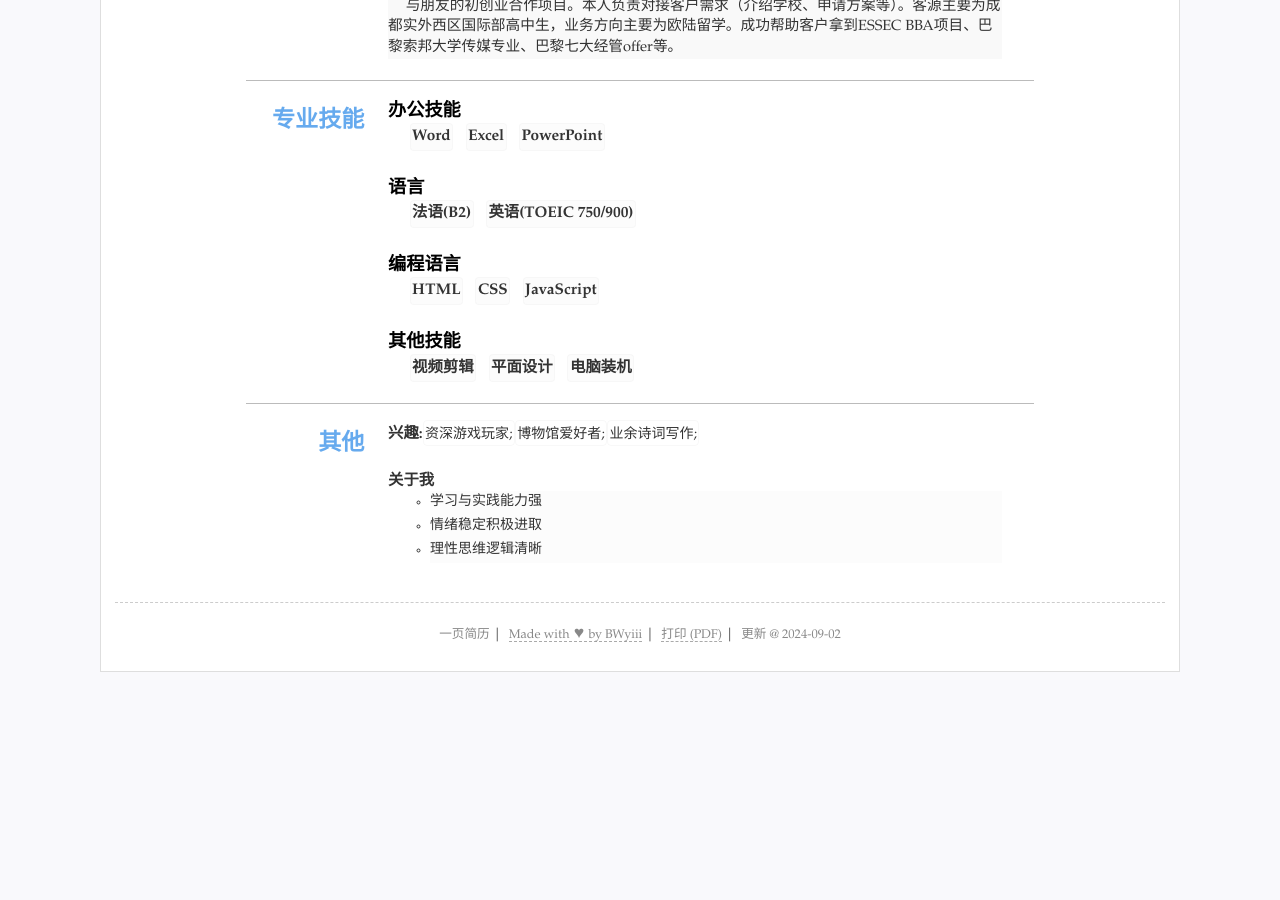
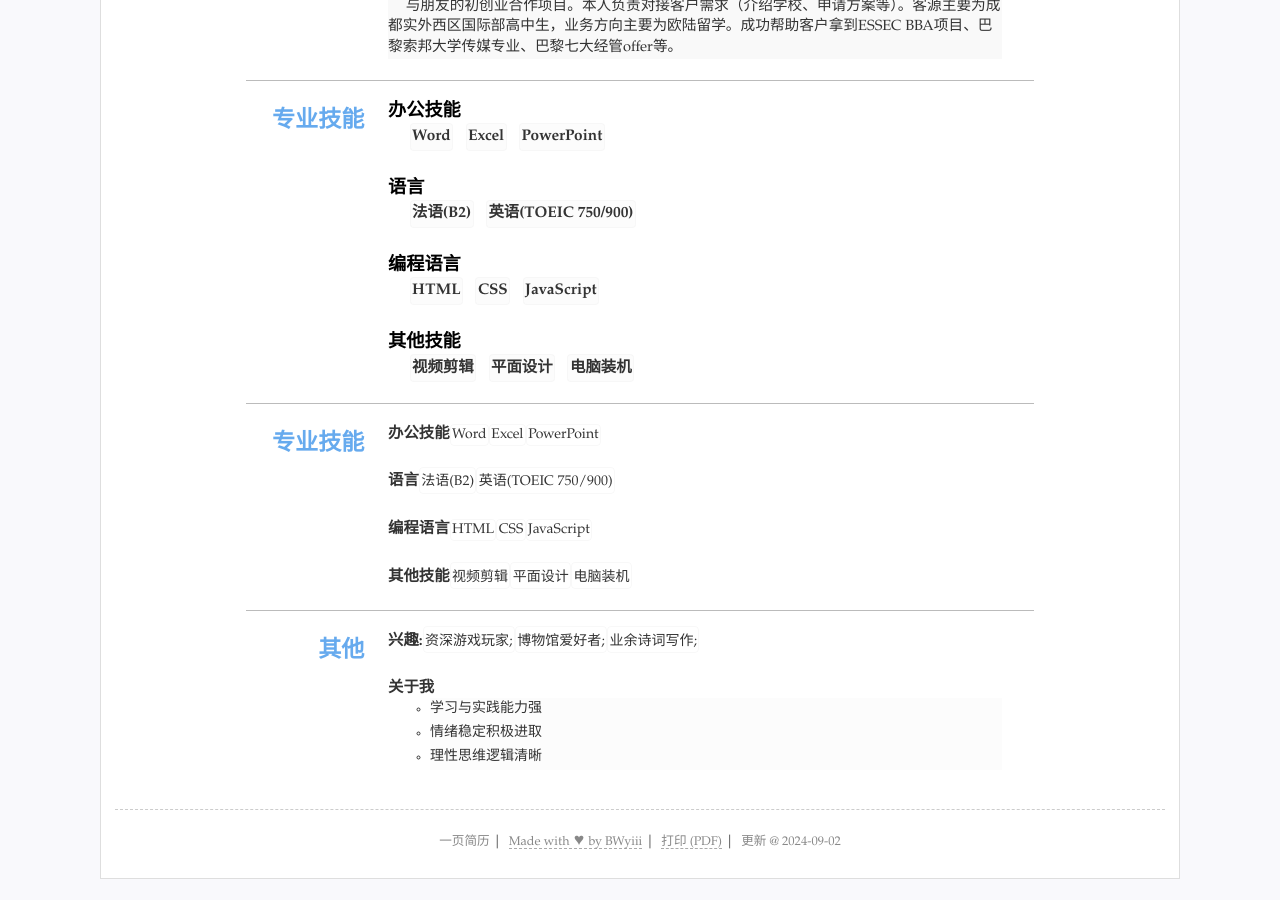
Before and after one commit to BWyiii/-, a Jekyll site: the page built from index.html, in a window 1280 px wide and 900 px high, scrolled down 915 px. Built offline with Jekyll 4.4.1, drawn with Linux system fonts in a browser that asks for light colours; before the commit the page ends 1608 px from its top, so only the background shows below that.

Commit message:
Update resume.yml

```diff
--- a/_data/resume.yml
+++ b/_data/resume.yml
@@ -93,6 +93,30 @@ main: #简历主要内容，
 
 #others 其他简略内容(列表)
 others: #其他列表显示
+- type: skills
+  name: 专业技能
+  content:
+
+  - title: 办公技能
+    items: #itmems 可以小块的方式显示
+    - Word
+    - Excel
+    - PowerPoint
+  - title: 语言
+    items: #itmems 可以小块的方式显示
+    - 法语(B2)
+    - 英语(TOEIC 750/900)
+  - title: 编程语言
+    items: #itmems 可以小块的方式显示
+    - HTML
+    - CSS
+    - JavaScript
+  - title: 其他技能
+    items: #itmems 可以小块的方式显示
+    - 视频剪辑
+    - 平面设计
+    - 电脑装机
+
 - type: others #ID可以为空
   name: '其他'
   content: #选择需要的格式
```
